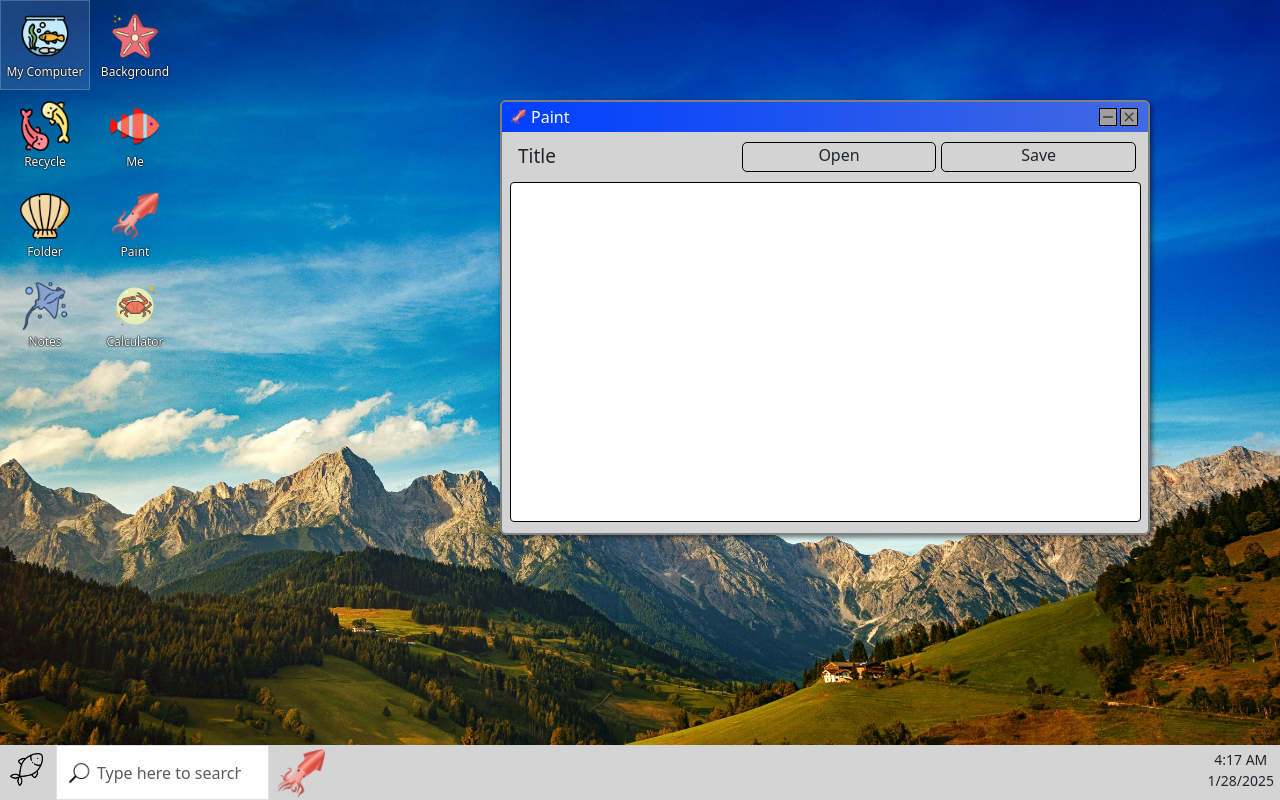
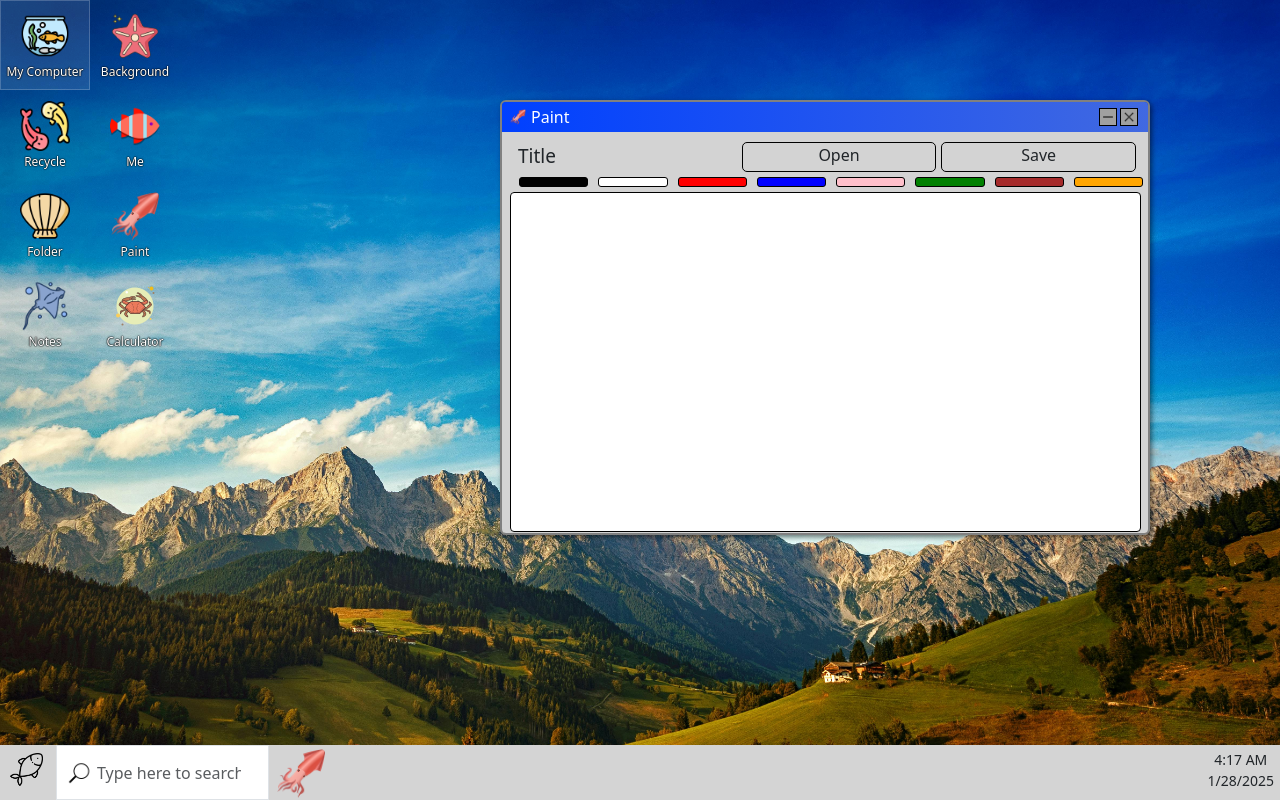
Before and after one commit to TheLvableMrFish/Fish_OS, a React (Create React App) app: page / in a window 1280 px wide. Built offline with nearby package versions, Linux system fonts and the light colour scheme.

Commit message:
Added colors to paint to let the user have more options. Discovered bug to fix later. Currently if you have have the same name as the default title when opening a new image, it doesn't upload the saved image of the same title. Currently 'Title'.

```diff
--- a/src/Apps/AppsCSS/paint_css.css
+++ b/src/Apps/AppsCSS/paint_css.css
@@ -89,8 +89,25 @@
     left: 0;
 }
 
+.color-container{
+    margin-top: 2px;
+    margin-bottom: 0;
+    margin-left: 0px;
+}
+
+.color{
+    border: 1px solid #000;
+    height: 10px;
+    aspect-ratio: 1/1;
+    margin: 3px 5px 2px 5px;
+    border-radius: 3px;
+    &:hover {
+        cursor: pointer;
+    }
+}
+
 .paint-container{
-    margin-top: 10px;
+    margin-top: 3px;
     margin-left: -4px;
     height: 340px;
     width: 630px;
--- a/src/Apps/Paint.js
+++ b/src/Apps/Paint.js
@@ -6,6 +6,7 @@ import paint_css from './AppsCSS/paint_css.css'
 const Paint =({})=>{
 
     const [title, setTitle] = useState('Title')
+    const [color, setColor] = useState('Black')
     const [editTitle, setEditTitle] = useState(false)
     const [isDrawing, setIsDrawing] = useState(false)
     const [drawImage, setDrawImage] = useState(null)
@@ -13,6 +14,8 @@ const Paint =({})=>{
     const [allPaints, setAllPaints] = useState([])
     const canvasRef = useRef(null)
     const lastPos = useRef({x: 0, y: 0})
+
+    const colorList = ["Black", "White", "Red", "Blue", "Pink", "Green", "Brown", "Orange"]
 
     // Set canvas size based on parent dimensions
     const setCanvasSize =()=>{
@@ -78,7 +81,7 @@ const Paint =({})=>{
         ctx.beginPath()
         ctx.moveTo(lastX, lastY) // Start from last position
         ctx.lineTo(x, y) // Draw a line to the curr position
-        ctx.strokeStyle = 'black'
+        ctx.strokeStyle = color
         ctx.lineWidth = 2
         ctx.lineCap = 'round' // smooth corner for the lines
         ctx.stroke() // Draw
@@ -174,6 +177,10 @@ const Paint =({})=>{
         setOpenPaint(false)
     }
 
+    const handleColorChange =(newColor)=>{
+        setColor(newColor)
+    }
+
 
     return(
         <>
@@ -195,6 +202,10 @@ const Paint =({})=>{
                     </div>
                 }
 
+
+
+
+
                 {editTitle &&
                     <div className='paint-text-edit-container row'>
                         <input
@@ -208,6 +219,17 @@ const Paint =({})=>{
                         >Change</div>
                     </div>
                 }
+                </div>
+
+                <div className='color-container row'>
+                    {colorList.map((color)=>(
+                        <div
+                            key={color}
+                            className='color col'
+                            style={{backgroundColor:color}}
+                            onClick={()=>{handleColorChange(color)}}
+                        ></div>
+                    ))}
                 </div>
 
                 <div className='paint-container container-fluid'>
```
